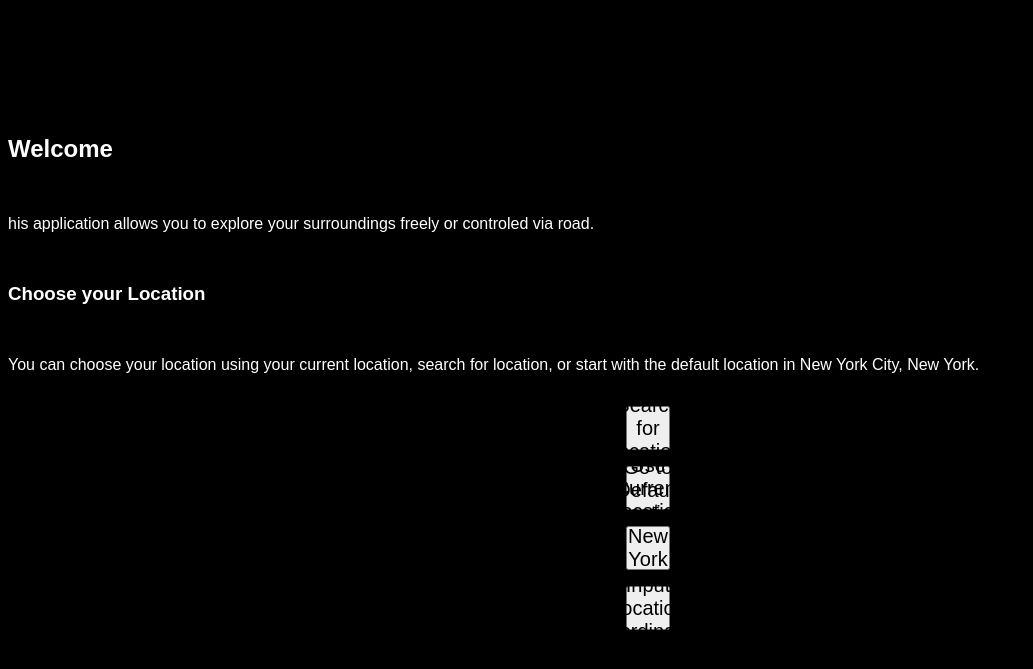
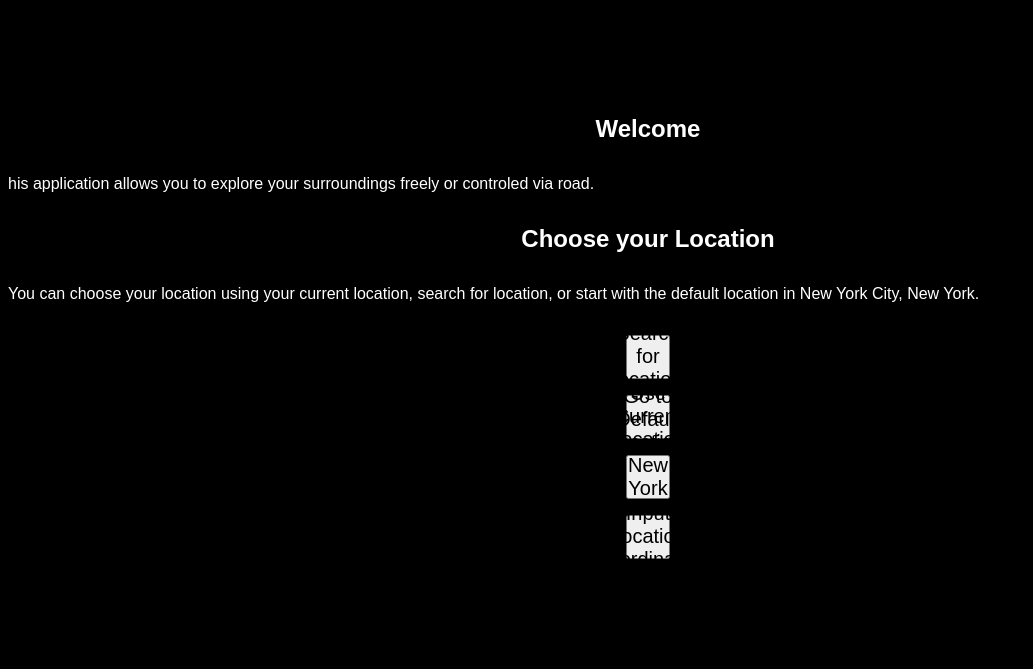
Before and after one commit to josebohorquez1/blind_world_explorer, a plain HTML site: page index.html in a window 1280 px wide. Shown: the part 69-738 px from the top of the page, without its empty margins (0-1033 px from the left). Drawn offline with Linux system fonts and the light colour scheme.

Commit message:
Fixed style for buttons and headings for start screen.

```diff
--- a/css/main.css
+++ b/css/main.css
@@ -39,6 +39,13 @@ header.banner h1 {
     gap: 1rem;
 }
 
+#startScreen.active h2, #startScreen.active h3 {
+    font-size: 1.5rem;
+    text-align: center;
+    margin: 0;
+    padding: 0;
+}
+
 #startScreen.active ul {
     display: flex;
     flex-direction: column;
@@ -50,7 +57,8 @@ header.banner h1 {
 }
 
 #startScreen.active ul li {
-    display: inline-flex;
+    display: flex;
+    justify-content: center;
 }
 
 #startScreen.active ul li button {
@@ -110,7 +118,7 @@ div.search-area {
 
 /*Main content*/
 #mapContent {
-    display: block;
+    display: flex;
     flex-direction: column;
     flex: 1;
 }
@@ -123,6 +131,13 @@ div.search-area {
     display: flex;
     flex-direction: column;
     gap: 3rem;
+}
+
+#mainScreen.active h2 {
+    font-size: 1.5rem;
+    text-align: center;
+    margin: 0;
+    padding: 0;
 }
 
 #turnButtons ul {
```
